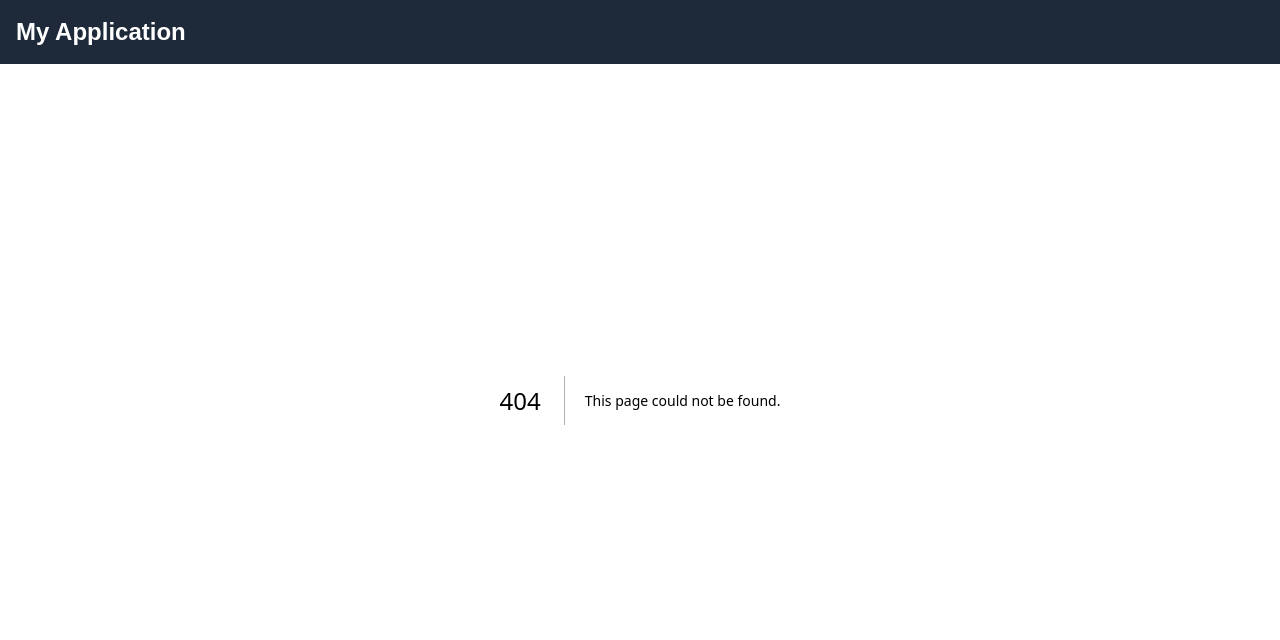
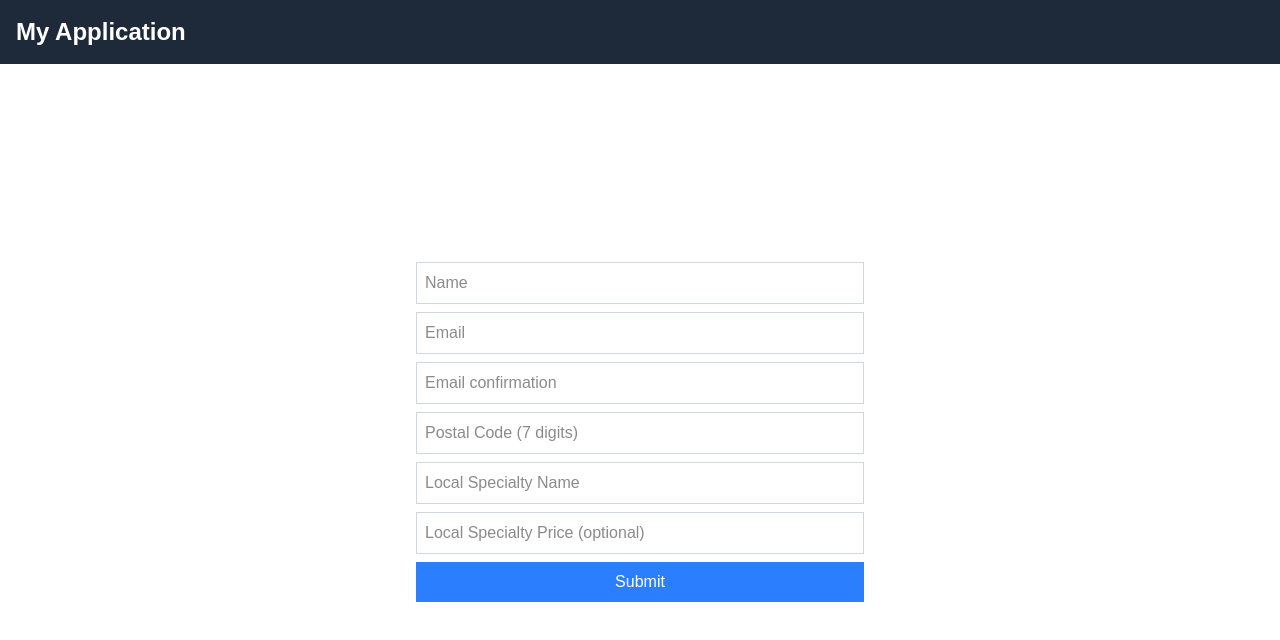
Before and after one commit to genshibangou16/fbc-next-app, a Next.js app: page /form in a window 1280 px wide. Before the commit this address had no page. Shown: the top 640 px of the page. Built offline with nearby package versions, Linux system fonts and the light colour scheme.

Commit message:
フォームページを追加し、バリデーションを含む入力フィールドを実装

```diff
--- /dev/null
+++ b/src/pages/form/index.tsx
@@ -0,0 +1,114 @@
+import { zodResolver } from "@hookform/resolvers/zod";
+import { useForm } from "react-hook-form";
+import { z } from "zod";
+
+const schema = z
+  .object({
+    name: z.string().min(1, "Name is required"),
+    email: z.string().email("Invalid email address"),
+    confirmEmail: z.string().email("Invalid email address"),
+    postalCode: z
+      .string()
+      .min(1, "Postal code is required")
+      .regex(/^\d{7}$/, "Postal code must be 7 digits"),
+    localSpecialtyName: z.string().min(1, "Local specialty is required"),
+    localSpecialtyPrice: z.coerce
+      .number()
+      .min(0, "Price must be a positive number"),
+  })
+  .refine((data) => data.email === data.confirmEmail, {
+    message: "Emails must match",
+    path: ["confirmEmail"],
+  });
+
+type FormValues = z.infer<typeof schema>;
+
+export default function FormPage() {
+  const {
+    register,
+    handleSubmit,
+    formState: { errors },
+  } = useForm<FormValues>({ resolver: zodResolver(schema) });
+
+  const onSubmit = (data: FormValues) => {
+    console.log("Form submitted:", data);
+  };
+
+  return (
+    <form
+      onSubmit={handleSubmit(onSubmit)}
+      className="flex flex-col justify-center gap-2 min-h-dvh pt-16 max-w-md mx-auto"
+    >
+      <input
+        type="text"
+        placeholder="Name"
+        {...register("name")}
+        className={`w-full p-2 border ${
+          errors.name ? "border-red-500" : "border-gray-300"
+        }`}
+      />
+      {errors.name && (
+        <p className="text-red-500 mb-1">{errors.name.message}</p>
+      )}
+      <input
+        type="email"
+        placeholder="Email"
+        {...register("email")}
+        className={`w-full p-2  border ${
+          errors.email ? "border-red-500" : "border-gray-300"
+        }`}
+      />
+      {errors.email && <p className="text-red-500">{errors.email.message}</p>}
+      <input
+        type="email"
+        placeholder="Email confirmation"
+        {...register("confirmEmail")}
+        className={`w-full p-2  border ${
+          errors.email ? "border-red-500" : "border-gray-300"
+        }`}
+      />
+      {errors.confirmEmail && (
+        <p className="text-red-500">{errors.confirmEmail.message}</p>
+      )}
+      <input
+        type="text"
+        placeholder="Postal Code (7 digits)"
+        {...register("postalCode")}
+        className={`w-full p-2  border ${
+          errors.postalCode ? "border-red-500" : "border-gray-300"
+        }`}
+      />
+      {errors.postalCode && (
+        <p className="text-red-500">{errors.postalCode.message}</p>
+      )}
+      <input
+        type="text"
+        placeholder="Local Specialty Name"
+        {...register("localSpecialtyName")}
+        className={`w-full p-2  border ${
+          errors.localSpecialtyName ? "border-red-500" : "border-gray-300"
+        }`}
+      />
+      {errors.localSpecialtyName && (
+        <p className="text-red-500">{errors.localSpecialtyName.message}</p>
+      )}
+      <input
+        type="number"
+        placeholder="Local Specialty Price (optional)"
+        {...register("localSpecialtyPrice")}
+        className={`w-full p-2  border ${
+          errors.localSpecialtyPrice ? "border-red-500" : "border-gray-300"
+        }`}
+      />
+      {errors.localSpecialtyPrice && (
+        <p className="text-red-500">{errors.localSpecialtyPrice.message}</p>
+      )}
+      <button
+        type="submit"
+        className="w-full p-2 bg-blue-500 text-white hover:bg-blue-600"
+      >
+        Submit
+      </button>
+    </form>
+  );
+}
--- a/src/pages/index.tsx
+++ b/src/pages/index.tsx
@@ -26,6 +26,9 @@ export default function Home() {
       >
         Go to Text Counter
       </Link>
+      <Link className="text-lg text-blue-600 hover:underline" href="/form">
+        Go to Form Page
+      </Link>
     </div>
   );
 }
```
